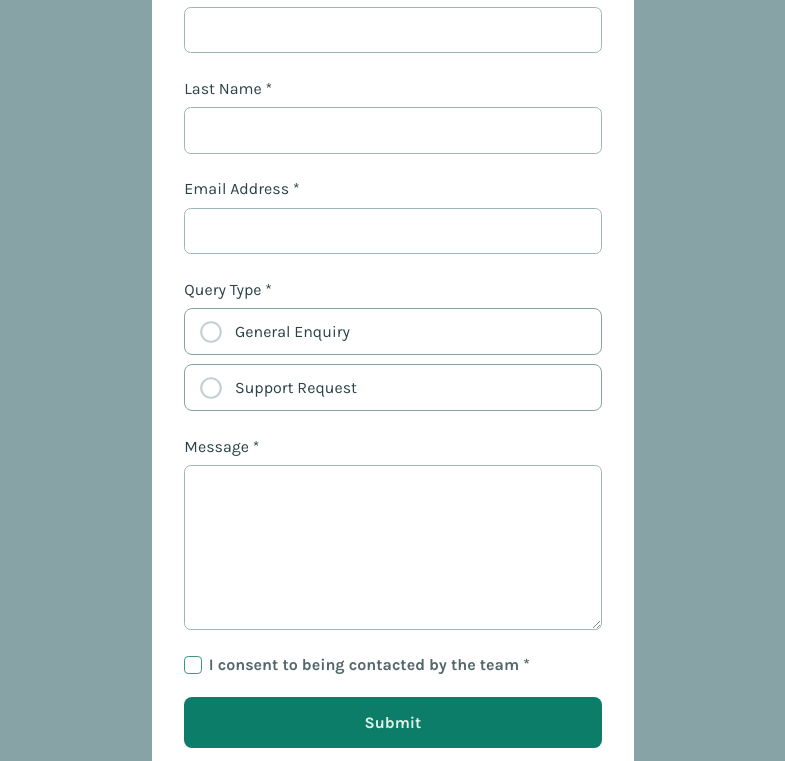
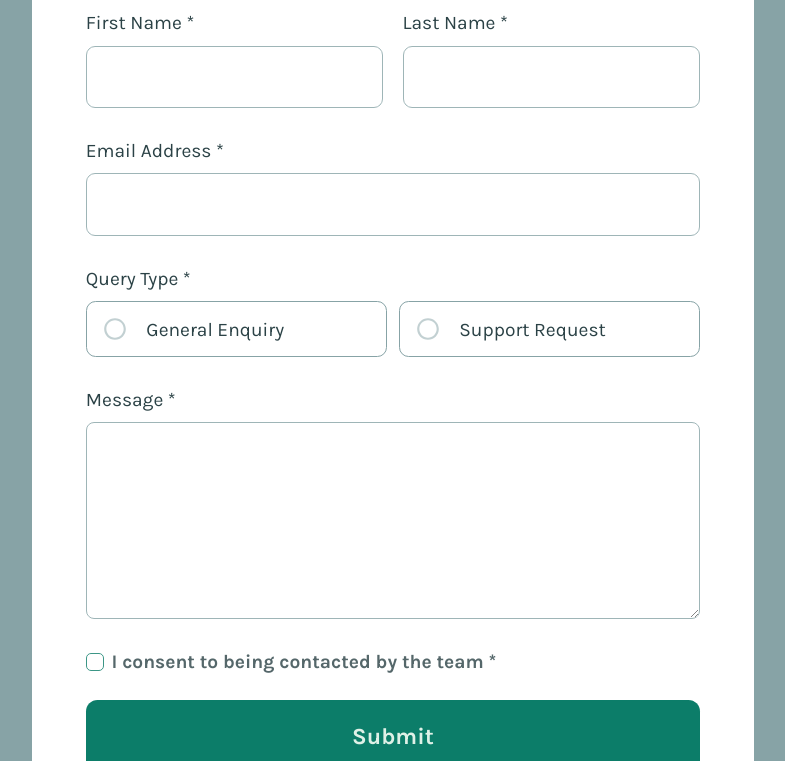
Before and after one commit to Adrydevmateo/contact-form-main, a plain HTML site: page index.html in a window 1280 px wide. Shown: the part 126-887 px from the top of the page, without its empty margins (247-1032 px from the left). Drawn offline with Linux system fonts and the light colour scheme.

Commit message:
Added desktop design

```diff
--- a/index.html
+++ b/index.html
@@ -24,14 +24,14 @@
     <input type="text" name="last_name" id="last_name" required>
     <p class="required-field-error-msg">This field is required.</p>
    </div>
-   <div class="form-field">
+   <div class="form-field" id="email-field">
     <label for="email">Email Address *</label>
     <input type="email" name="email" id="email" required>
     <p class="required-field-error-msg" id="email-error-msg-slot">This field is required.</p>
    </div>
-   <div class="form-field">
+   <div class="form-field" id="query-type-field">
     <p class="form-field-title">Query Type *</p>
-    <label class="form-field-radio-container" for="general_enquiry">
+    <label class="form-field-radio-container radio-1" for="general_enquiry">
      <input type="radio" name="query_type" id="general_enquiry" required hidden>
      <svg class="radio-unchecked" xmlns="http://www.w3.org/2000/svg" width="26" height="26" viewBox="0 0 24 24">
       <path fill="currentColor"
@@ -45,7 +45,7 @@
      <span>General Enquiry</span>
     </label>
 
-    <label class="form-field-radio-container" for="support_request">
+    <label class="form-field-radio-container radio-2" for="support_request">
      <input type="radio" name="query_type" id="support_request" required hidden>
      <svg class="radio-unchecked" xmlns="http://www.w3.org/2000/svg" width="26" height="26" viewBox="0 0 24 24">
       <path fill="currentColor"
@@ -60,12 +60,12 @@
     </label>
     <p class="required-field-error-msg">Please select a query type.</p>
    </div>
-   <div class="form-field">
+   <div class="form-field" id="message-field">
     <label for="message">Message *</label>
     <textarea name="message" id="message" required></textarea>
     <p class="required-field-error-msg">This field is required.</p>
    </div>
-   <div class="consent-container">
+   <div class="consent-container" id="consent-field">
     <label for="consent">
      <input type="checkbox" name="consent" id="consent" required hidden>
      <div class="checkbox-icon-wrapper">
@@ -78,7 +78,7 @@
     </label>
     <p class="required-field-error-msg">To submit this form, please consent to being contacted.</p>
    </div>
-   <div class="btn-submit-container">
+   <div class="btn-submit-container" id="btn-submit-wrapper">
     <button type="button" id="btn-submit">
      <svg xmlns="http://www.w3.org/2000/svg" width="32" height="32" viewBox="0 0 24 24">
       <circle cx="4" cy="12" r="1.5" fill="currentColor">
--- a/style.css
+++ b/style.css
@@ -254,10 +254,9 @@ textarea {
 #notification-wrapper,
 #notification-wrapper-error {
  position: fixed;
+ justify-self: center;
  z-index: 2;
  top: 1em;
- left: 1em;
- right: 1em;
  padding: 1em;
  border-radius: var(--border-radius);
  animation-name: slideInNotification;
@@ -302,18 +301,70 @@ textarea {
  margin-bottom: .5em;
 }
 
-@media screen and (min-width: 900) {
+@media screen and (min-width: 900px) {
 
  html,
+ input,
+ textarea,
  button {
   font-size: large;
  }
 }
 
-@media screen and (min-width: 1200) {
+@media screen and (min-width: 1200px) {
 
  html,
  button {
   font-size: larger;
  }
+
+ main {
+  padding: 1.6em 1.8em;
+  min-width: 34em;
+ }
+
+ #form {
+  display: grid;
+  grid-template-columns: 1fr 1fr;
+ }
+
+ #email-field,
+ #query-type-field,
+ #message-field,
+ #consent-field,
+ #btn-submit-wrapper {
+  grid-column-start: 1;
+  grid-column-end: 3;
+ }
+
+ #query-type-field {
+  grid-row-start: 3;
+  display: grid;
+  grid-template-columns: 1fr 1fr;
+ }
+
+ #query-type-field .radio-1 {
+  grid-row-start: 2;
+ }
+
+ #query-type-field .radio-2 {
+  grid-row-start: 2;
+ }
+
+ #query-type-field .required-field-error-msg {
+  grid-row-start: 3;
+ }
+
+ #message-field {
+  grid-row-start: 4;
+ }
+
+ #consent-field {
+  grid-row-start: 5;
+ }
+
+ #btn-submit-wrapper {
+  grid-row-start: 6;
+ }
+
 }
```
